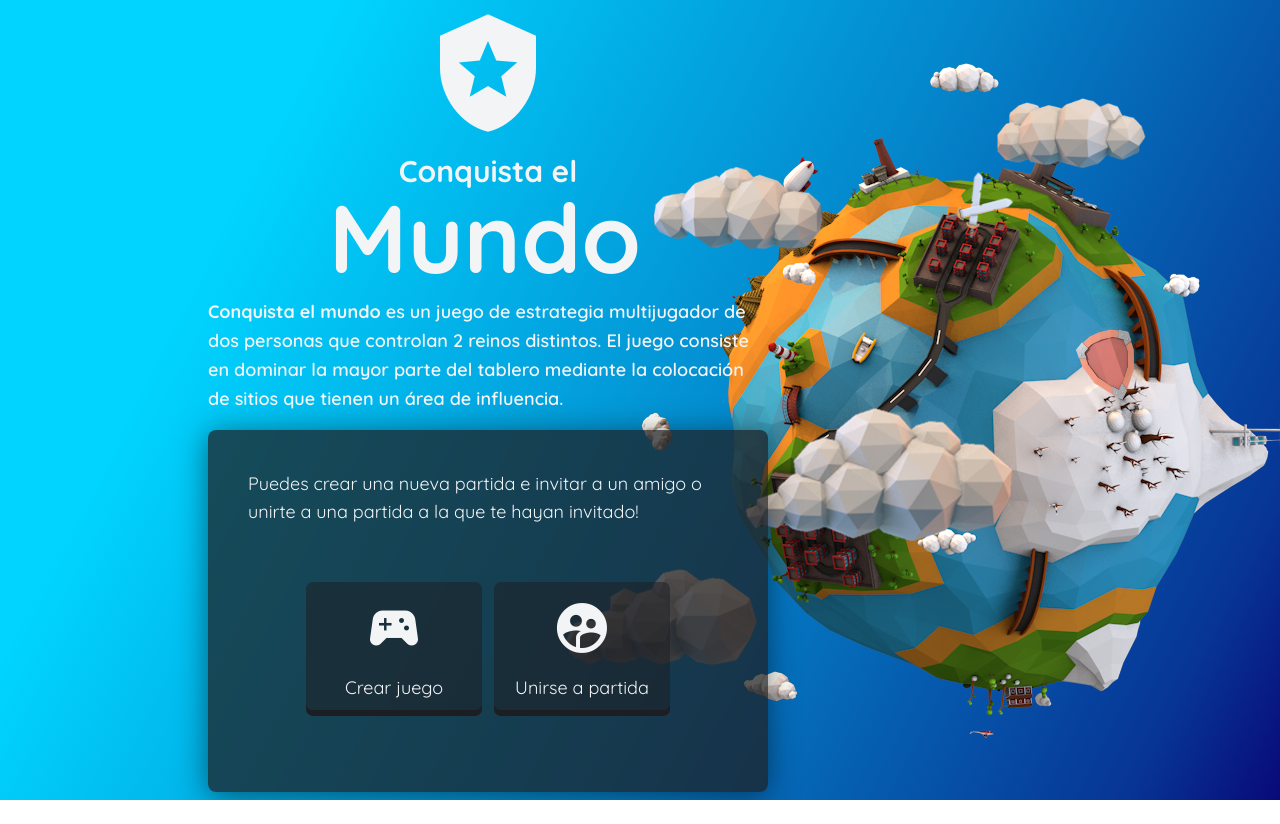
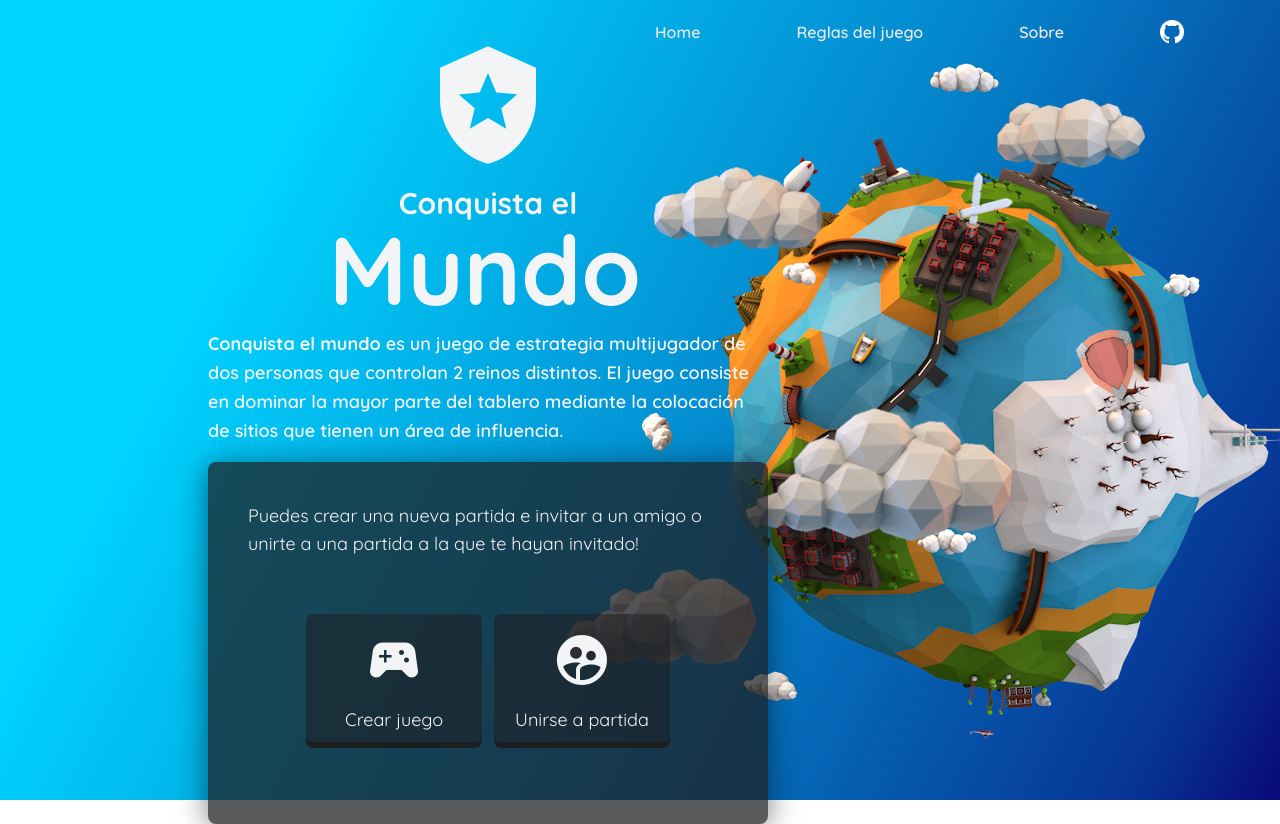
Before and after one commit to JoelHernandez343/voronoi-game, a React app in the folder client/: page / in a window 1280 px wide. Before the commit the page ends 800 px from the top, so only its background shows below. Built offline with nearby package versions, Linux system fonts and the light colour scheme.

Commit message:
Added github link

```diff
--- a/client/src/js/App.js
+++ b/client/src/js/App.js
@@ -1,13 +1,38 @@
 import '../css/App.css';
 import '../css/fonts.css';
 
-import { BrowserRouter as Router, Switch, Route } from 'react-router-dom';
+import { BrowserRouter as Router, Switch, Route, Link } from 'react-router-dom';
+
+import { github } from './imports/images.js';
 
 import Home from './pages/home/Home.js';
 
 const App = () => (
   <Router>
     <div>
+      <nav className="fixed z-10 w-full">
+        <ul className="flex space-x-24 justify-end items-center py-5 pr-24 quicksand font-semibold text-gray-200">
+          <li>
+            <Link to="/">Home</Link>
+          </li>
+          <li>
+            <Link to="/rules">Reglas del juego</Link>
+          </li>
+          <li>
+            <Link to="/about">Sobre</Link>
+          </li>
+          <li>
+            <a
+              href="https://github.com/JoelHernandez343/voronoi-game"
+              target="_blank"
+              rel="noopener noreferrer"
+              title="Fork me on github"
+            >
+              <img className="w-6" src={github} alt="" />
+            </a>
+          </li>
+        </ul>
+      </nav>
       <Switch>
         <Route exact path="/">
           <Home />
--- a/client/src/js/imports/images.js
+++ b/client/src/js/imports/images.js
@@ -5,5 +5,6 @@ import cloud03 from '../../assets/cloud03.png';
 import cloud04 from '../../assets/cloud04.png';
 import swords from '../../assets/swords.png';
 import shield from '../../assets/shield.png';
+import github from '../../assets/GitHub-Mark-Light-32px.png';
 
-export { earth, cloud01, cloud02, cloud03, cloud04, swords, shield };
+export { earth, cloud01, cloud02, cloud03, cloud04, swords, shield, github };
--- a/client/src/js/pages/home/Home.js
+++ b/client/src/js/pages/home/Home.js
@@ -21,7 +21,7 @@ const Home = () => {
     <div className="home flex items-center">
       <div className="home-description quicksand text-lg text-gray-100 min-h-screen md:min-h-0 lg:pl-52 lg:max-w-3xl">
         <div className="p-10 lg:p-0">
-          <p className="text-9xl text-center">
+          <p className="text-9xl text-center mt-16">
             <span className="material-icon">local_police</span>
           </p>
 
```
Also changed, not shown: client/src/assets/GitHub-Mark-Light-32px.png (added).
